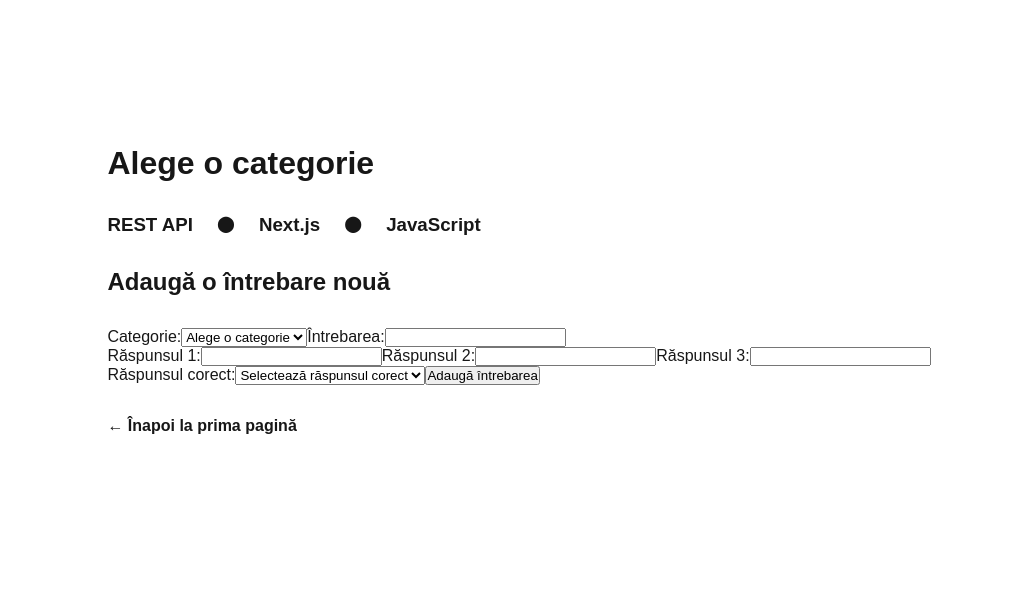
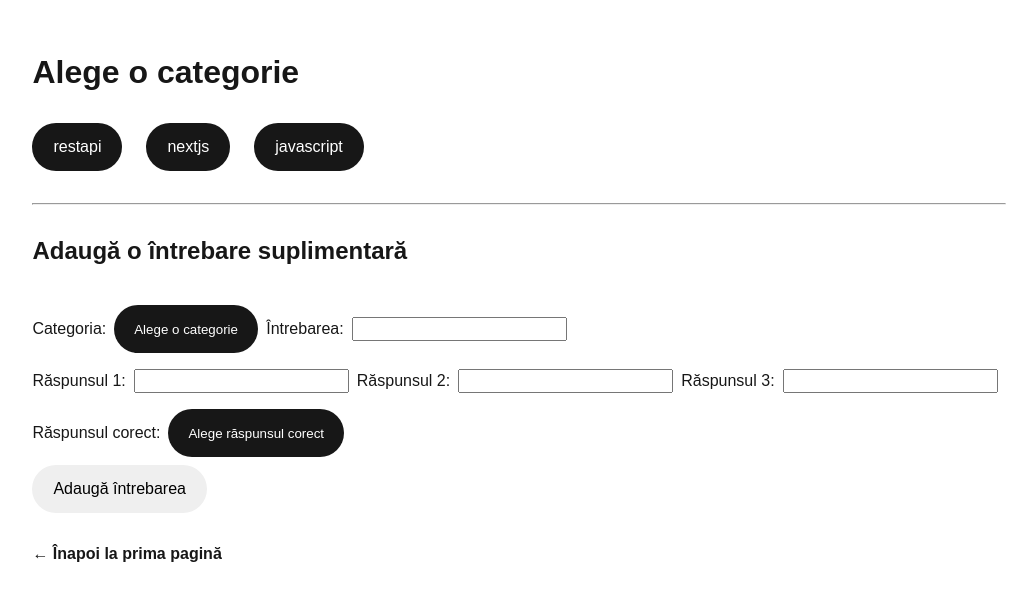
Before and after one commit to mircea-source/gt---quiz-app, a Next.js app: page /categories in a window 1280 px wide. Shown: the part 110-710 px from the top of the page, without its empty margins (121-1150 px from the left). Built offline with nearby package versions, Linux system fonts and the light colour scheme.

Commit message:
Refactor AddQuestionForm component to use local storage for storing questions

```diff
--- a/components/AddQuestionForm.js
+++ b/components/AddQuestionForm.js
@@ -1,14 +1,31 @@
 import { useState, useEffect } from 'react';
+import questionsData from '../public/questions.json'; // Adjust the path as necessary
+import styles from '../styles/Category.module.css';
+
 
 function AddQuestionForm({ categories }) {
-    const [questions, setQuestions] = useState(() => {
-        const storedQuestions = localStorage.getItem('questions');
-        return storedQuestions ? JSON.parse(storedQuestions) : [];
+    const [questions, setQuestions] = useState([]);
+
+    useEffect(() => {
+        if (typeof window !== 'undefined' && window.localStorage) {
+            // Load questions from JSON file and save to localStorage
+            const allQuestions = [];
+            for (const category in questionsData.category) {
+                if (questionsData.category.hasOwnProperty(category)) {
+                    questionsData.category[category].questions.forEach(question => {
+                        allQuestions.push({ ...question, category });
                     });
+                }
+            }
+            localStorage.setItem('questions', JSON.stringify(allQuestions));
+            setQuestions(allQuestions);
+        }
+    }, []);
 
     const [newQuestionText, setNewQuestionText] = useState('');
     const [newQuestionOptions, setNewQuestionOptions] = useState(['', '', '']);
     const [newQuestionAnswer, setNewQuestionAnswer] = useState('');
+    const [newQuestionCategory, setNewQuestionCategory] = useState('');
 
     const handleChange = (event) => {
         const { name, value } = event.target;
@@ -18,47 +35,47 @@ function AddQuestionForm({ categories }) {
             const updatedOptions = [...newQuestionOptions];
             updatedOptions[index] = value;
             setNewQuestionOptions(updatedOptions);
-        } else {
-            if (name === 'question') {
+        } else if (name === 'category') {
+            setNewQuestionCategory(value);
+        } else if (name === 'question') {
             setNewQuestionText(value);
-            } else if (name === 'correctAnswer') {
+        } else if (name === 'answer') {
             setNewQuestionAnswer(value);
-            }
         }
     };
 
     const handleSubmit = (event) => {
         event.preventDefault();
 
-        const newQuestionData = {
+        if (typeof window !== 'undefined' && window.localStorage) {
+            const existingQuestions = JSON.parse(localStorage.getItem('questions')) || [];
+
+            const newQuestion = {
+                category: newQuestionCategory,
                 question: newQuestionText,
                 options: newQuestionOptions,
-            correctAnswer: newQuestionAnswer
+                answer: newQuestionAnswer
             };
 
-        const updatedQuestions = [...questions];
-        updatedQuestions.push(newQuestionData);
-
-        setQuestions(updatedQuestions);
+            const updatedQuestions = [...existingQuestions, newQuestion];
             localStorage.setItem('questions', JSON.stringify(updatedQuestions));
 
-        // Reset form
+            setNewQuestionCategory('');
             setNewQuestionText('');
             setNewQuestionOptions(['', '', '']);
             setNewQuestionAnswer('');
+        } else {
+            console.error('localStorage is not available');
+        }
     };
-
-    useEffect(() => {
-        localStorage.setItem('questions', JSON.stringify(questions));
-    }, [questions]);
 
     return (
         <form onSubmit={handleSubmit}>
             <label>
-                Categorie:
-                <select name="category" value={questions.category} onChange={handleChange} required>
+                Categoria:
+                <select name="category" value={newQuestionCategory} onChange={handleChange} required>
                     <option value="">Alege o categorie</option>
-                    {categories.map(category => (
+                    {categories.map((category) => (
                         <option key={category} value={category}>{category}</option>
                     ))}
                 </select>
@@ -68,6 +85,7 @@ function AddQuestionForm({ categories }) {
                 <input
                     type="text"
                     name="question"
+                    className={styles.text}
                     value={newQuestionText}
                     onChange={handleChange}
                     required
@@ -79,6 +97,7 @@ function AddQuestionForm({ categories }) {
                     <input
                         type="text"
                         name="options"
+                        className={styles.text}
                         data-index="0"
                         value={newQuestionOptions[0]}
                         onChange={handleChange}
@@ -90,6 +109,7 @@ function AddQuestionForm({ categories }) {
                     <input
                         type="text"
                         name="options"
+                        className={styles.text}
                         data-index="1"
                         value={newQuestionOptions[1]}
                         onChange={handleChange}
@@ -101,6 +121,7 @@ function AddQuestionForm({ categories }) {
                     <input
                         type="text"
                         name="options"
+                        className={styles.text}
                         data-index="2"
                         value={newQuestionOptions[2]}
                         onChange={handleChange}
@@ -110,14 +131,14 @@ function AddQuestionForm({ categories }) {
             </div>
             <label>
                 Răspunsul corect:
-                <select name="correctAnswer" value={newQuestionAnswer} onChange={handleChange} required>
-                    <option value="">Selectează răspunsul corect</option>
+                <select name="answer" value={newQuestionAnswer} onChange={handleChange} required>
+                    <option value="">Alege răspunsul corect</option>
                     <option value="0">Răspunsul 1</option>
                     <option value="1">Răspunsul 2</option>
                     <option value="2">Răspunsul 3</option>
                 </select>
             </label>
-            <button type="submit">Adaugă întrebarea</button>
+            <button type="submit" className={styles.main} >Adaugă întrebarea</button>
         </form>
     );
 }
--- a/pages/categories.js
+++ b/pages/categories.js
@@ -1,12 +1,14 @@
-import { useState } from 'react'
 import Head from "next/head";
 import Link from 'next/link';
-import styles from "@/styles/Home.module.css";
+import styles from "@/styles/Category.module.css";
 
 import AddQuestionForm from '../components/AddQuestionForm';
+import questionsData from '../public/questions.json'; // Adjust the path as necessary
 
 function Categories() {
-  const categories = ['restapi', 'nextjs', 'javascript'];
+  // Extract categories from questionsData
+  const categories = Object.keys(questionsData.category);
+
   return (
     <>
       <Head>
@@ -14,18 +16,20 @@ function Categories() {
         <meta name="description" content="Categorii chestionar" />
         <meta name="viewport" content="width=device-width, initial-scale=1" />
       </Head>
-      <div
-        className={styles.page}
-      >
+      <div className={styles.page}>
         <main className={styles.main}>
           <h1>Alege o categorie</h1>
           <div className={styles.footer}>
-            <h3><Link href="/quiz/restapi">REST API</Link></h3> ⬤
-            <h3><Link href="/quiz/nextjs">Next.js</Link></h3> ⬤
-            <h3><Link href="/quiz/javascript">JavaScript</Link></h3>
+            {categories.map((category) => (
+              <div className={styles.ctas} key={category}>
+                <Link className={styles.primary} href={`/quiz/${category}`}>{category}</Link>
+              </div>
+            ))}
           </div>
 
-          <h2>Adaugă o întrebare nouă</h2>
+          <hr className={styles.primary} />
+
+          <h2>Adaugă o întrebare suplimentară</h2>
           <AddQuestionForm categories={categories} />
 
           <h4><Link href="/">← Înapoi la prima pagină</Link></h4>
--- a/pages/index.js
+++ b/pages/index.js
@@ -21,7 +21,8 @@ export default function Home() {
             <Link href="/quiz/nextjs">Next.js</Link>,&nbsp;
             <Link href="/quiz/javascript">JavaScript</Link>.
            </p>
-          <p>Există doar o singură variantă corectă de răspuns pentru fiecare întrebare.</p>
+          <p>Există doar o singură variantă corectă de răspuns pentru fiecare întrebare.
+            <br/>Se poate adăuga o întrebare suplimentară, care va fi afișată după încheierea chestionarului.</p>
           <p>Alege o categorie sau începe chestionarul apăsând butonul Start.</p>
 
           <div className={styles.ctas}>
--- a/public/questions.json
+++ b/public/questions.json
@@ -1,4 +1,5 @@
 {
+    "category": {
         "restapi": {
             "questions": [
                 {
@@ -17,7 +18,7 @@
                     "correctAnswer": "Un URL specific care permite interacțiunea cu o resursă."
                 },
                 {
-                "question": "Gata. Ai terminat chestionarul. Felicitări!",
+                    "question": "Gata. Ai terminat chestionarul REST API. Felicitări!",
                     "options": [],
                     "correctAnswer": ""
                 }
@@ -41,7 +42,7 @@
                     "correctAnswer": "getStaticProps se execută la build time, iar getServerSideProps se execută la fiecare request."
                 },
                 {
-                "question": "Gata. Ai terminat chestionarul. Felicitări!",
+                    "question": "Gata. Ai terminat chestionarul Next.js. Felicitări!",
                     "options": [],
                     "correctAnswer": ""
                 }
@@ -65,10 +66,11 @@
                     "correctAnswer": "Comportamentul prin care declarațiile de variabile și funcții sunt mutate în partea de sus a domeniului lor de aplicare."
                 },
                 {
-                "question": "Gata. Ai terminat chestionarul. Felicitări!",
+                    "question": "Gata. Ai terminat chestionarul JavaScript. Felicitări!",
                     "options": [],
                     "correctAnswer": ""
                 }
             ]
         }
     }
+}
--- /dev/null
+++ b/styles/Category.module.css
@@ -0,0 +1,190 @@
+.page {
+  --gray-rgb: 0, 0, 0;
+  --gray-alpha-200: rgba(var(--gray-rgb), 0.08);
+  --gray-alpha-100: rgba(var(--gray-rgb), 0.05);
+
+  --button-primary-hover: #383838;
+  --button-secondary-hover: #f2f2f2;
+
+  display: grid;
+  grid-template-rows: 20px 1fr 20px;
+  align-items: center;
+  justify-items: center;
+  min-height: 100svh;
+  padding: 80px;
+  gap: 64px;
+  font-family: var(--font-geist-sans);
+}
+
+@media (prefers-color-scheme: dark) {
+  .page {
+    --gray-rgb: 255, 255, 255;
+    --gray-alpha-200: rgba(var(--gray-rgb), 0.145);
+    --gray-alpha-100: rgba(var(--gray-rgb), 0.06);
+
+    --button-primary-hover: #ccc;
+    --button-secondary-hover: #1a1a1a;
+  }
+}
+
+.main {
+  display: flex;
+  flex-direction: column;
+  gap: 32px;
+  grid-row-start: 2;
+}
+
+.main ol {
+  font-family: var(--font-geist-mono);
+  padding-left: 0;
+  margin: 0;
+  font-size: 14px;
+  line-height: 24px;
+  letter-spacing: -0.01em;
+  list-style-position: inside;
+}
+
+.main li:not(:last-of-type) {
+  margin-bottom: 8px;
+}
+
+.main code {
+  font-family: inherit;
+  background: var(--gray-alpha-100);
+  padding: 2px 4px;
+  border-radius: 4px;
+  font-weight: 600;
+}
+
+.main select {
+  height: 48px;
+  padding: 0 20px;
+  margin: 8px;
+  color: var(--background);
+  border-radius: 128px;
+  background: var(--foreground);
+  border: none;
+  outline: none;
+  display: inline-block;
+  -webkit-appearance: none;
+  -moz-appearance: none;
+  appearance: none;
+  cursor: pointer;
+}
+
+.text {
+  font-size: 16px;
+  line-height: 20px;
+  font-weight: 500;
+  padding: 0 2px;
+  margin: 8px;
+}
+
+.ctas {
+  display: flex;
+  gap: 16px;
+}
+
+.main button,
+.ctas a {
+  appearance: none;
+  border-radius: 128px;
+  height: 48px;
+  padding: 0 20px;
+  border: none;
+  border: 1px solid transparent;
+  transition: background 0.2s, color 0.2s, border-color 0.2s;
+  cursor: pointer;
+  display: flex;
+  align-items: center;
+  justify-content: center;
+  font-size: 16px;
+  line-height: 20px;
+  font-weight: 500;
+}
+
+a.primary {
+  background: var(--foreground);
+  color: var(--background);
+  gap: 8px;
+}
+
+a.secondary {
+  border-color: var(--gray-alpha-200);
+  min-width: 180px;
+}
+
+.footer {
+  grid-row-start: 3;
+  display: flex;
+  gap: 24px;
+}
+
+.footer a {
+  display: flex;
+  align-items: center;
+  gap: 8px;
+}
+
+.footer img {
+  flex-shrink: 0;
+}
+
+/* Enable hover only on non-touch devices */
+@media (hover: hover) and (pointer: fine) {
+  a.primary:hover {
+    background: var(--button-primary-hover);
+    border-color: transparent;
+  }
+
+  a.secondary:hover {
+    background: var(--button-secondary-hover);
+    border-color: transparent;
+  }
+
+  .footer a:hover {
+    text-decoration: none;
+    text-underline-offset: 4px;
+  }
+}
+
+@media (max-width: 600px) {
+  .page {
+    padding: 32px;
+    padding-bottom: 80px;
+  }
+
+  .main {
+    align-items: center;
+  }
+
+  .main ol {
+    text-align: center;
+  }
+
+  .ctas {
+    flex-direction: column;
+  }
+
+  .ctas a {
+    font-size: 14px;
+    height: 40px;
+    padding: 0 16px;
+  }
+
+  a.secondary {
+    min-width: auto;
+  }
+
+  .footer {
+    flex-wrap: wrap;
+    align-items: center;
+    justify-content: center;
+  }
+}
+
+@media (prefers-color-scheme: dark) {
+  .logo {
+    filter: invert();
+  }
+}
```
Also changed, not shown: components/Question.js (+8 -3 lines), components/Quiz.js (+20 -10 lines), pages/quiz/[quizId].js (+37 -22 lines). Lines whose indentation alone changed are shown as unchanged.
